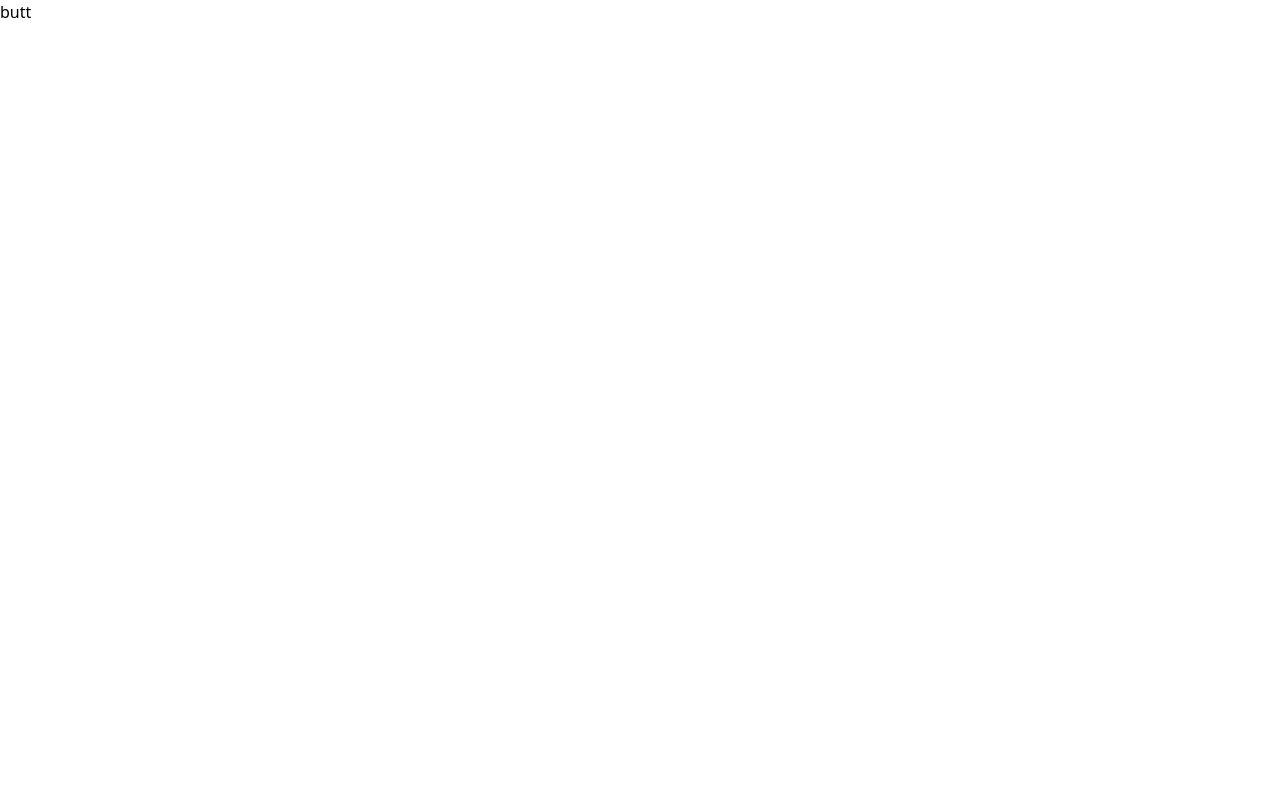
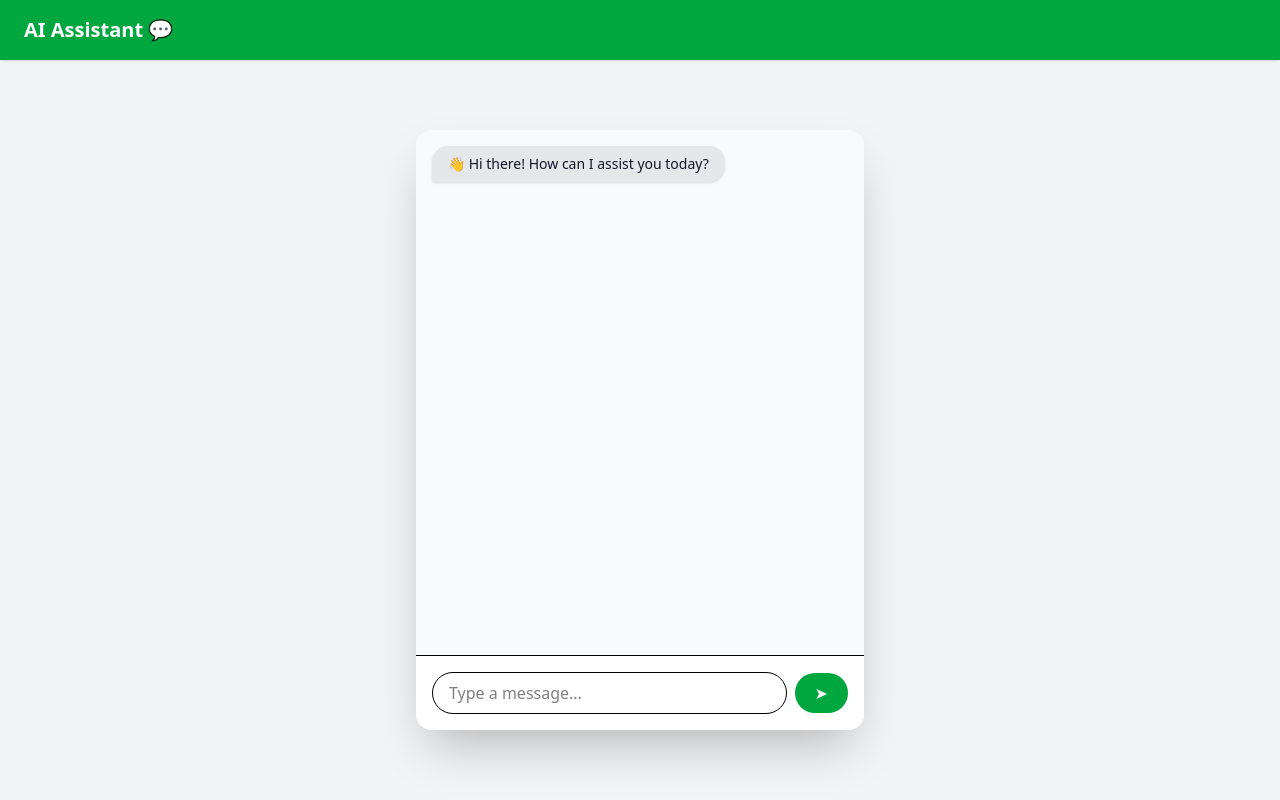
Before and after one commit to cb18-spirit/SIH_INTERNAL, a React (Vite) app in the folder client/: page /AI-Assistant in a window 1280 px wide. Built offline with nearby package versions, Linux system fonts and the light colour scheme.

Commit message:
disease detection left

```diff
--- a/client/src/pages/AIAssistant.jsx
+++ b/client/src/pages/AIAssistant.jsx
@@ -1,13 +1,80 @@
-import React from 'react'
+import React, { useState } from "react";
 
-const AIAssistant = () => {
+const ChatApp = () => {
+  const [messages, setMessages] = useState([
+    { id: 1, sender: "bot", text: "👋 Hi there! How can I assist you today?" },
+  ]);
+  const [input, setInput] = useState("");
 
+  const handleSend = () => {
+    if (!input.trim()) return;
+
+    const newMessage = { id: Date.now(), sender: "user", text: input };
+    setMessages([...messages, newMessage]);
+    setInput("");
+
+    // Placeholder bot reply
+    setTimeout(() => {
+      setMessages((prev) => [
+        ...prev,
+        { id: Date.now() + 1, sender: "bot", text: "🤖 This is a sample reply." },
+      ]);
+    }, 800);
+  };
 
   return (
-    <div>
-      butt
+    <div className="min-h-screen flex flex-col bg-gray-100">
+      {/* Full-width Navbar */}
+      <div className="bg-green-600 text-white py-4 px-6 text-xl font-bold shadow">
+        AI Assistant 💬
+      </div>
+
+      {/* Chat Container (centered card) */}
+      <div className="flex-1 flex justify-center items-center p-6">
+        <div className="w-full max-w-md h-[600px] bg-white rounded-2xl shadow-2xl flex flex-col overflow-hidden">
+          {/* Chat Area */}
+          <div className="flex-1 overflow-y-auto p-4 space-y-4 bg-gray-50">
+            {messages.map((msg) => (
+              <div
+                key={msg.id}
+                className={`flex ${
+                  msg.sender === "user" ? "justify-end" : "justify-start"
+                }`}
+              >
+                <div
+                  className={`px-4 py-2 rounded-2xl max-w-[75%] text-sm shadow ${
+                    msg.sender === "user"
+                      ? "bg-blue-600 text-white rounded-br-none"
+                      : "bg-gray-200 text-gray-900 rounded-bl-none"
+                  }`}
+                >
+                  {msg.text}
+                </div>
+              </div>
+            ))}
+          </div>
+
+          {/* Input Box */}
+          <div className="p-4 bg-white border-t flex items-center space-x-2">
+            <input
+              type="text"
+              value={input}
+              onChange={(e) => setInput(e.target.value)}
+              onKeyDown={(e) => e.key === "Enter" && handleSend()}
+              placeholder="Type a message..."
+              className="flex-1 border rounded-full px-4 py-2 focus:outline-none focus:ring-2 focus:ring-green-500"
+            />
+            <button
+              onClick={handleSend}
+              className="bg-green-600 text-white px-5 py-2 rounded-full hover:bg-green-700 transition"
+            >
+              ➤
+            </button>
+          </div>
+        </div>
+      </div>
     </div>
-  )
-}
+  );
+};
 
-export default AIAssistant
+export default ChatApp;
```
